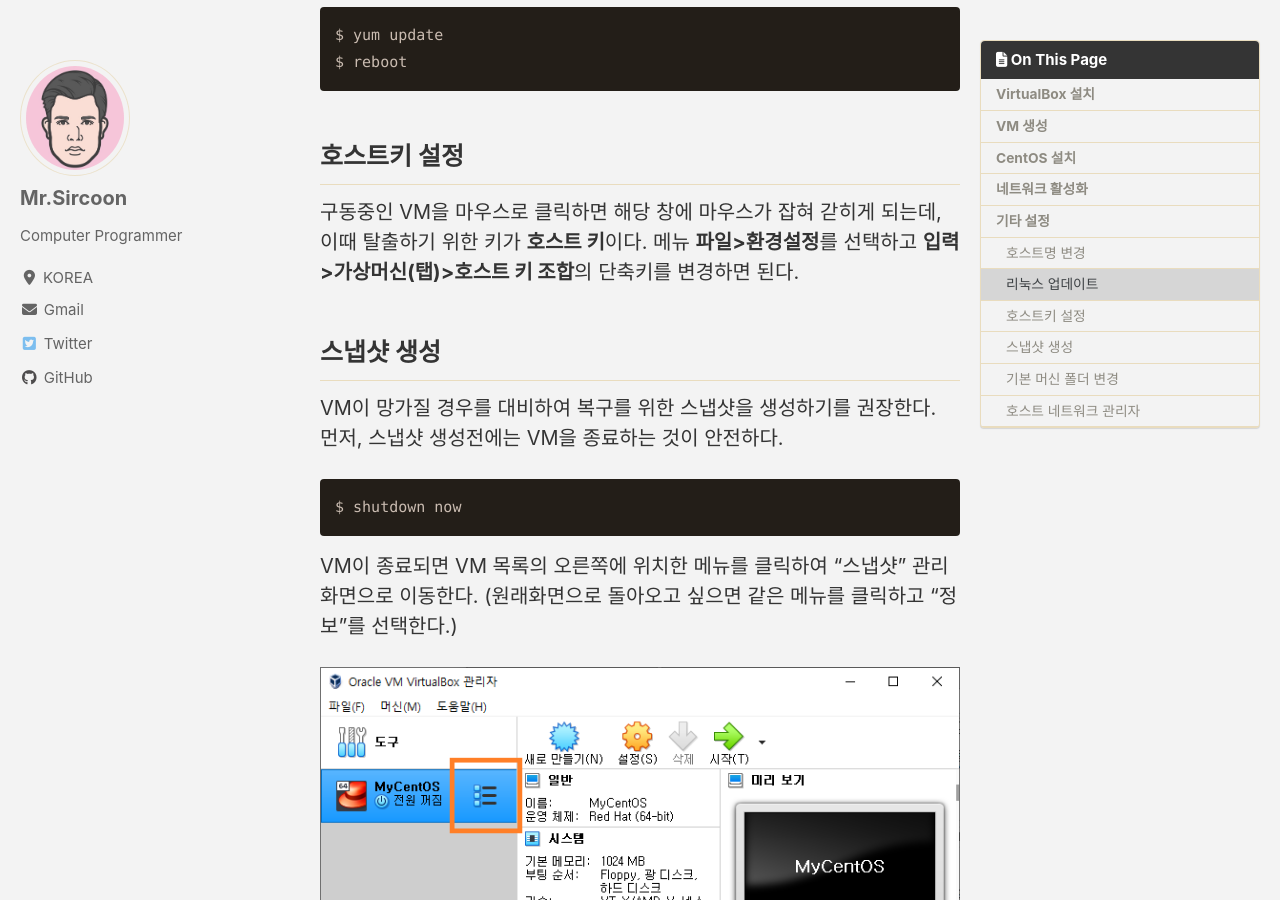
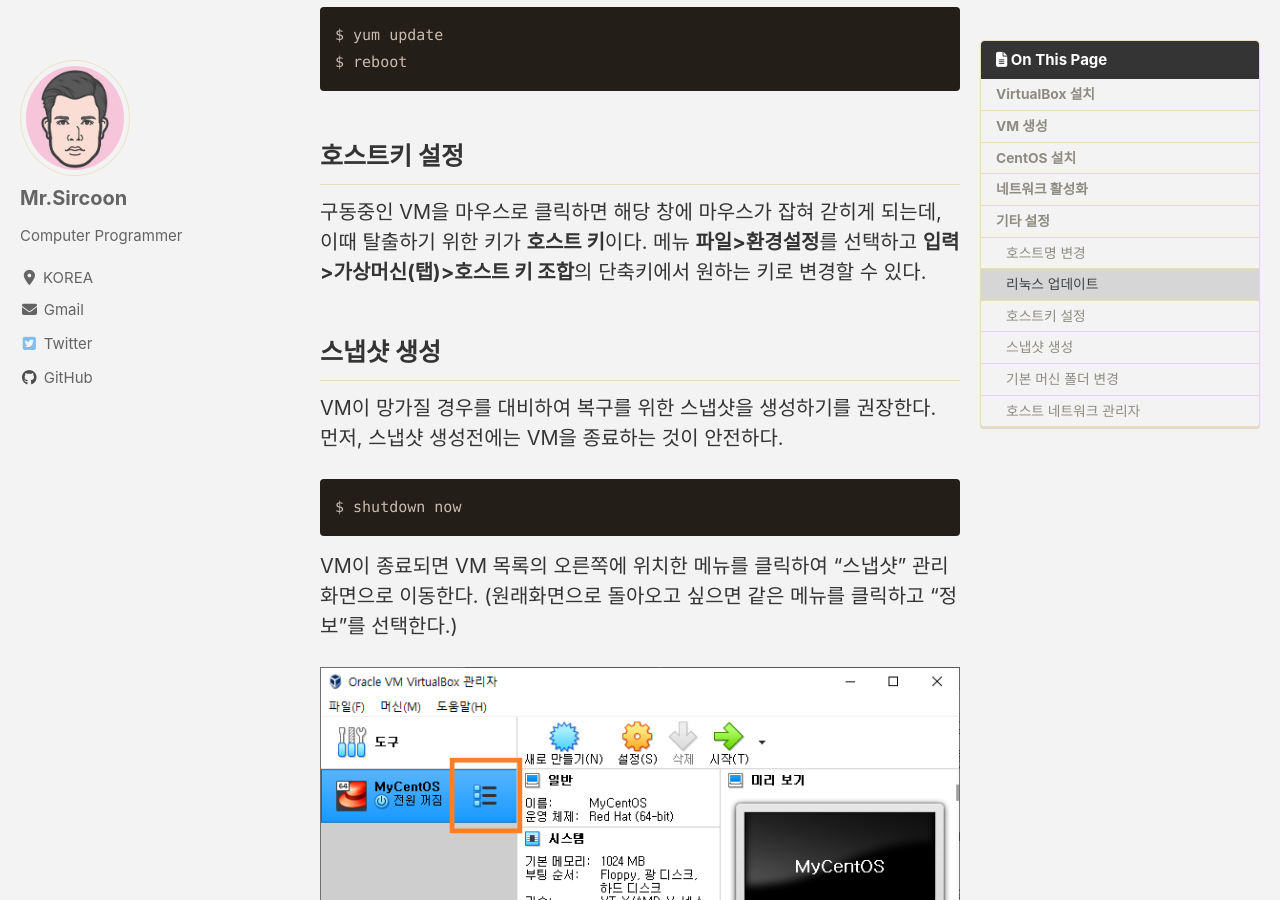
Before and after one commit to mrsoulware/mrsoulware.github.io, a Jekyll site: the page built from _posts/2020/2020-04-24-vbox-centos.md, in a window 1280 px wide and 900 px high, scrolled down 17411 px. Built offline with Jekyll 4.4.1, drawn with Linux system fonts in a browser that asks for light colours; cached includes are drawn as plain includes; nearby versions of some CDN libraries.

Commit message:
Update 2020-04-24-vbox-centos.md

```diff
--- a/_posts/2020/2020-04-24-vbox-centos.md
+++ b/_posts/2020/2020-04-24-vbox-centos.md
@@ -269,7 +269,7 @@ $ reboot
 ## 호스트키 설정
 
 구동중인 VM을 마우스로 클릭하면 해당 창에 마우스가 잡혀 갇히게 되는데, 이때 탈출하기 위한 키가 **호스트 키**이다.
-메뉴 **파일>환경설정**를 선택하고 **입력>가상머신(탭)>호스트 키 조합**의 단축키를 변경하면 된다.
+메뉴 **파일>환경설정**를 선택하고 **입력>가상머신(탭)>호스트 키 조합**의 단축키에서 원하는 키로 변경할 수 있다.
 
 ## 스냅샷 생성
 
```
